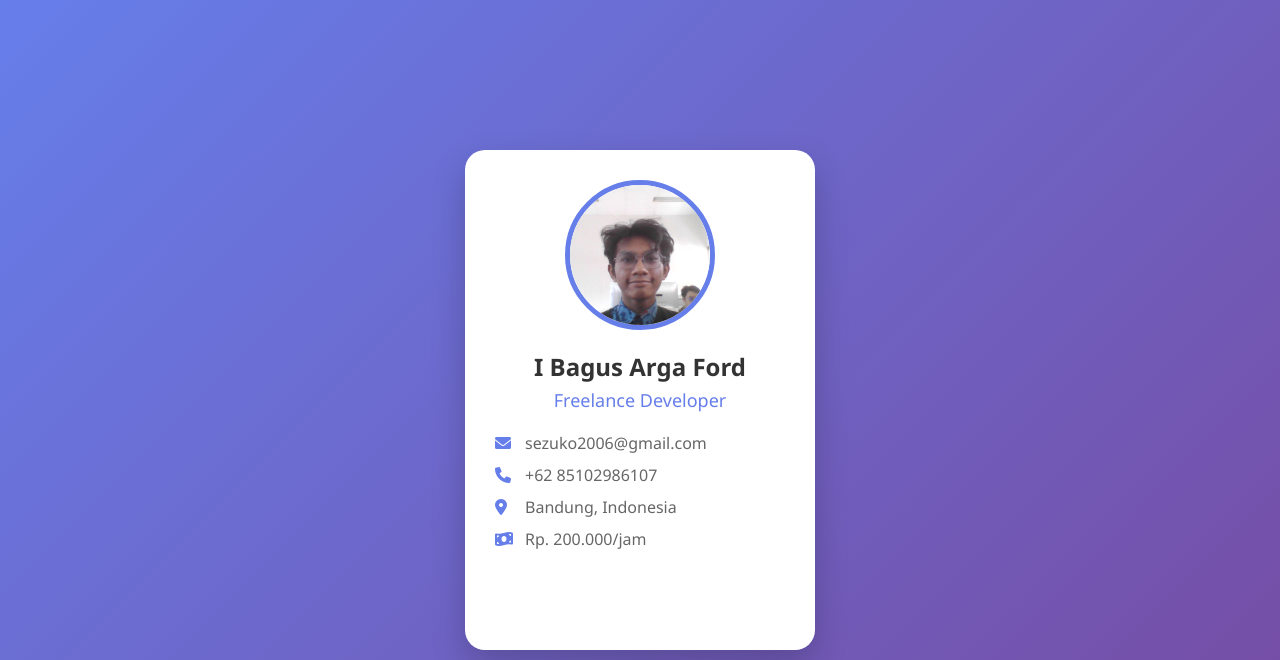
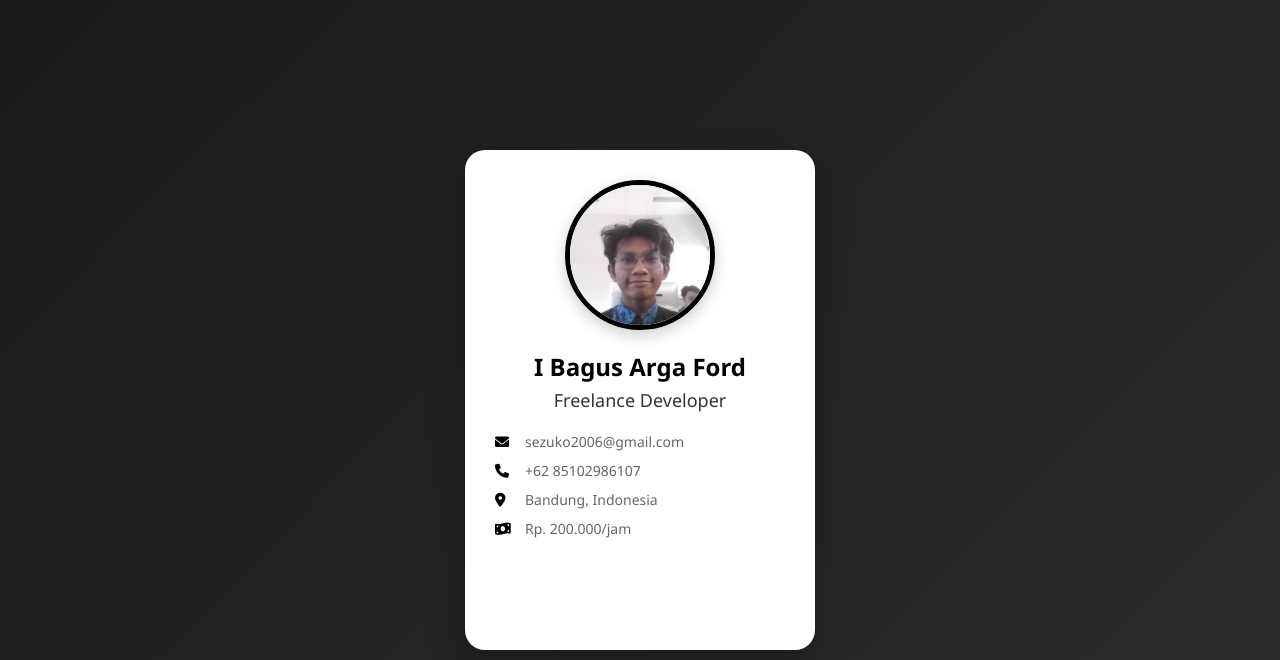
Before and after one commit to Team-Informatika/714230014, a plain HTML site: page index.html in a window 1280 px wide. Shown: the top 660 px of the page. Drawn offline with Linux system fonts and the light colour scheme.

Commit message:
Update website theme to black and white with more professional look

```diff
--- a/style.css
+++ b/style.css
@@ -10,7 +10,7 @@ body {
     display: flex;
     justify-content: center;
     align-items: center;
-    background: linear-gradient(135deg, #667eea 0%, #764ba2 100%);
+    background: linear-gradient(135deg, #1a1a1a 0%, #2d2d2d 100%);
 }
 
 .container {
@@ -44,9 +44,9 @@ body {
     width: 100%;
     height: 100%;
     backface-visibility: hidden;
-    background: white;
+    background: #ffffff;
     border-radius: 20px;
-    box-shadow: 0 15px 35px rgba(0, 0, 0, 0.2);
+    box-shadow: 0 15px 35px rgba(0, 0, 0, 0.3);
     padding: 30px;
 }
 
@@ -63,7 +63,8 @@ body {
     margin: 0 auto 20px;
     border-radius: 50%;
     overflow: hidden;
-    border: 5px solid #667eea;
+    border: 5px solid #000000;
+    box-shadow: 0 5px 15px rgba(0, 0, 0, 0.2);
 }
 
 .profile-image img {
@@ -74,14 +75,16 @@ body {
 
 .name {
     font-size: 24px;
-    color: #333;
+    color: #000000;
     margin-bottom: 5px;
+    font-weight: 600;
 }
 
 .title {
     font-size: 18px;
-    color: #667eea;
+    color: #333333;
     margin-bottom: 20px;
+    font-weight: 500;
 }
 
 .contact-info {
@@ -91,14 +94,15 @@ body {
 
 .contact-info p {
     margin: 10px 0;
-    color: #666;
+    color: #666666;
     display: flex;
     align-items: center;
+    font-size: 14px;
 }
 
 .contact-info i {
     margin-right: 10px;
-    color: #667eea;
+    color: #000000;
     width: 20px;
 }
 
@@ -109,14 +113,15 @@ body {
 
 .services p {
     margin: 10px 0;
-    color: #666;
+    color: #666666;
     display: flex;
     align-items: center;
+    font-size: 14px;
 }
 
 .services i {
     margin-right: 10px;
-    color: #667eea;
+    color: #000000;
     width: 20px;
 }
 
@@ -126,13 +131,14 @@ body {
 }
 
 .rate-info h3 {
-    color: #333;
+    color: #000000;
     margin-bottom: 10px;
     font-size: 18px;
+    font-weight: 600;
 }
 
 .rate-info p {
-    color: #666;
+    color: #666666;
     margin: 5px 0;
     font-size: 14px;
 }
@@ -145,22 +151,24 @@ body {
 }
 
 .social-link {
-    color: #667eea;
+    color: #000000;
     font-size: 24px;
-    transition: color 0.3s;
+    transition: all 0.3s ease;
 }
 
 .social-link:hover {
-    color: #764ba2;
+    color: #333333;
+    transform: translateY(-2px);
 }
 
 .card-back h2 {
-    color: #333;
+    color: #000000;
     margin-bottom: 15px;
+    font-weight: 600;
 }
 
 .card-back p {
-    color: #666;
+    color: #666666;
     line-height: 1.6;
     margin-bottom: 30px;
 }
```
Also changed, not shown: 404.html (+19 -10 lines).
